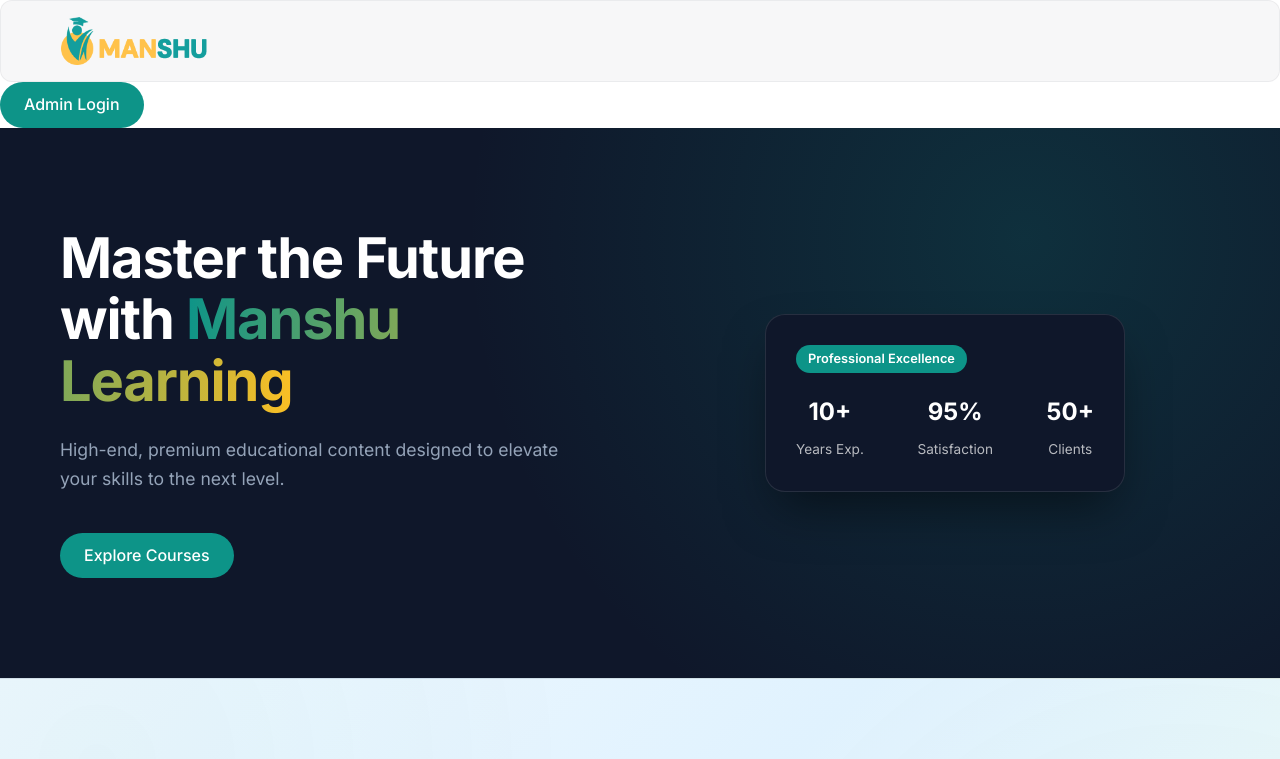
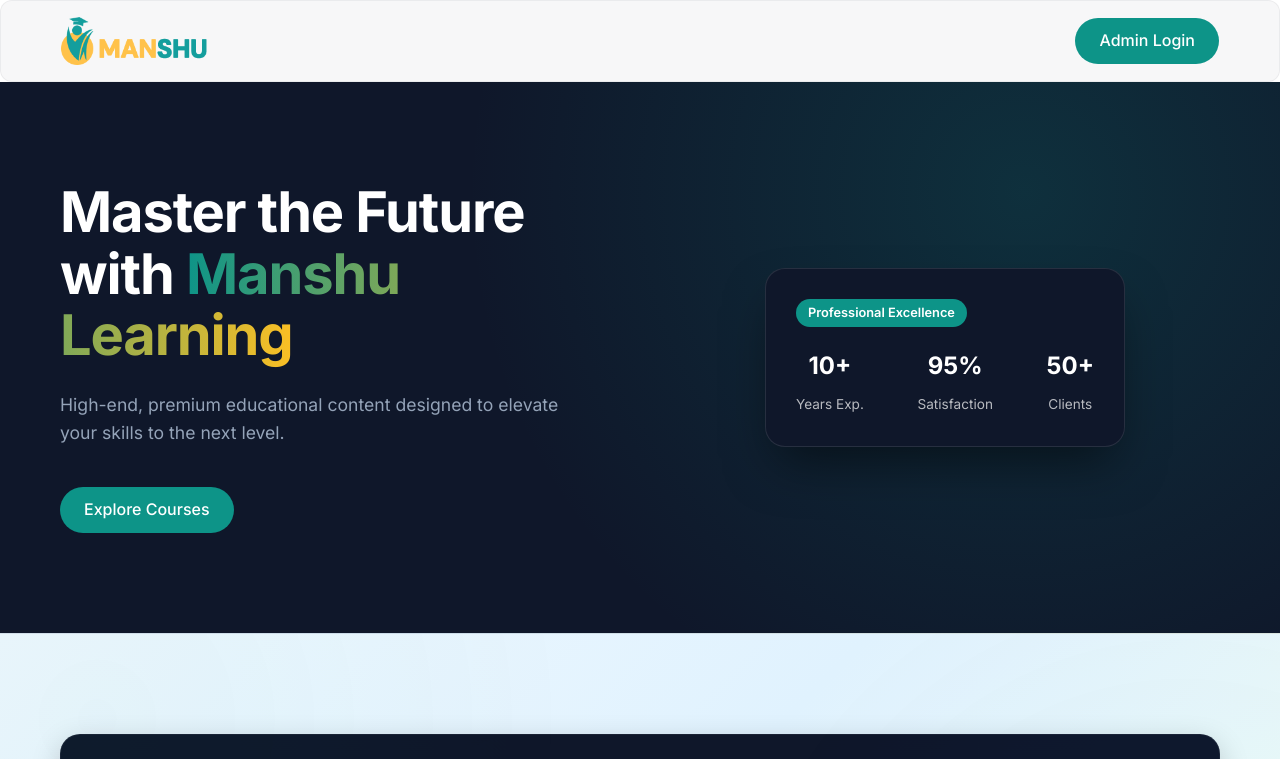
Before and after one commit to manshulearning/manshuportfolio, a React app in the folder frontend/: page / in a window 1280 px wide. Shown: the top 759 px of the page. Built offline with nearby package versions, Linux system fonts and the light colour scheme; no server answers; the HTML template or start-up script is replaced by a standard one.

Commit message:
login fixed

```diff
--- a/frontend/src/components/common/Header.css
+++ b/frontend/src/components/common/Header.css
@@ -77,7 +77,31 @@
   cursor: pointer;
 }
 
+.desktop-actions {
+  display: flex;
+  align-items: center;
+  gap: 2rem;
+}
+
+.desktop-actions .logout-btn {
+  padding: 8px 20px;
+  background: var(--accent-color);
+  color: white;
+  border-radius: 99px;
+  font-weight: 600;
+  font-size: 0.9rem;
+}
+
+@media (min-width: 992px) {
+  .header-nav {
+    display: none !important;
+  }
+}
+
 @media (max-width: 991px) {
+  .desktop-actions {
+    display: none;
+  }
   .header-container {
     padding: 0 16px;
   }
--- a/frontend/src/components/common/Header.jsx
+++ b/frontend/src/components/common/Header.jsx
@@ -29,6 +29,28 @@
           <button className="mobile-menu-toggle" onClick={toggleMenu} aria-label="Toggle Menu">
             {isMenuOpen ? <X size={24} /> : <Menu size={24} />}
           </button>
+
+          {/* Desktop Navigation - Hidden on Mobile */}
+          <div className="desktop-actions">
+             <div className="nav-links">
+              {user && user.role === 'admin' && (
+                <Link to="/admin" className="nav-link">Dashboard</Link>
+              )}
+            </div>
+
+            <div className="auth-actions">
+              {user ? (
+                <div className="user-menu">
+                  <span className="user-name"><User size={18}/> {user.name}</span>
+                  <button onClick={handleLogout} className="btn btn-secondary logout-btn">
+                    <LogOut size={16} /> Logout
+                  </button>
+                </div>
+              ) : (
+                <Link to="/admin" className="btn btn-primary">Admin Login</Link>
+              )}
+            </div>
+          </div>
         </div>
       </header>
 
```
